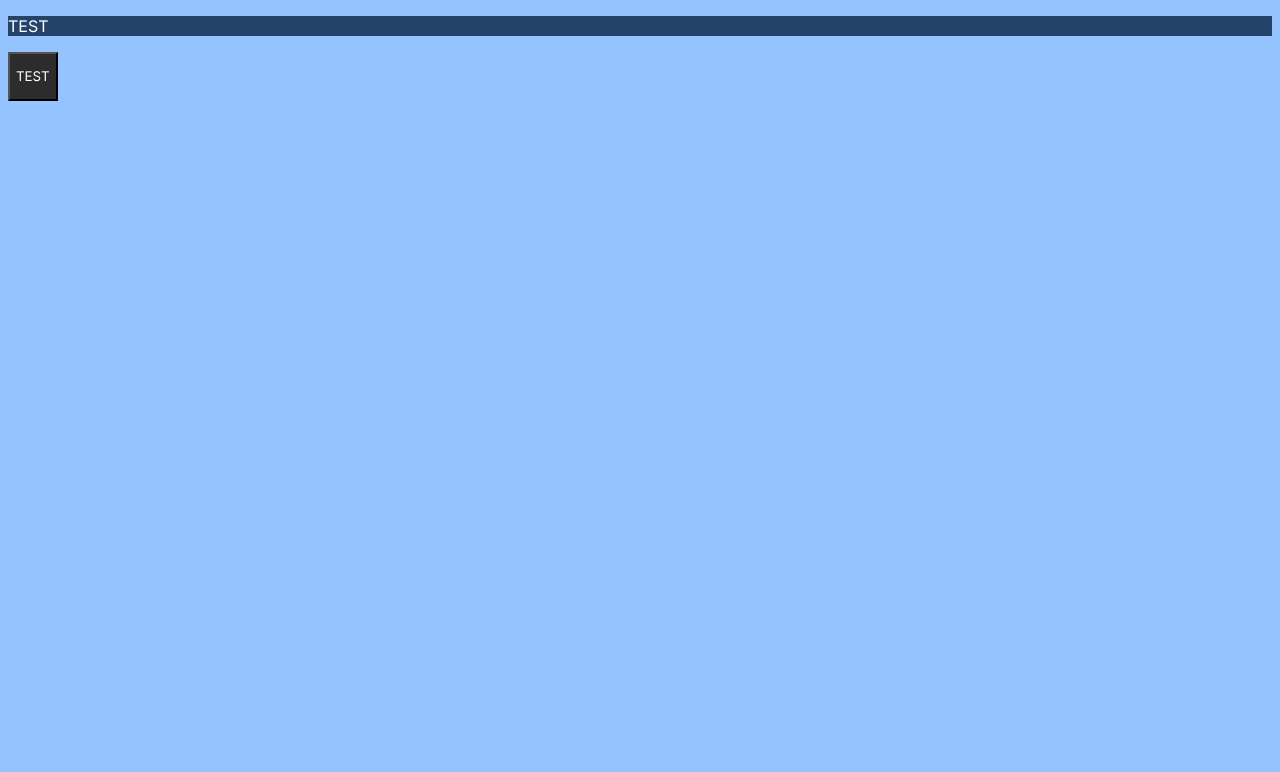
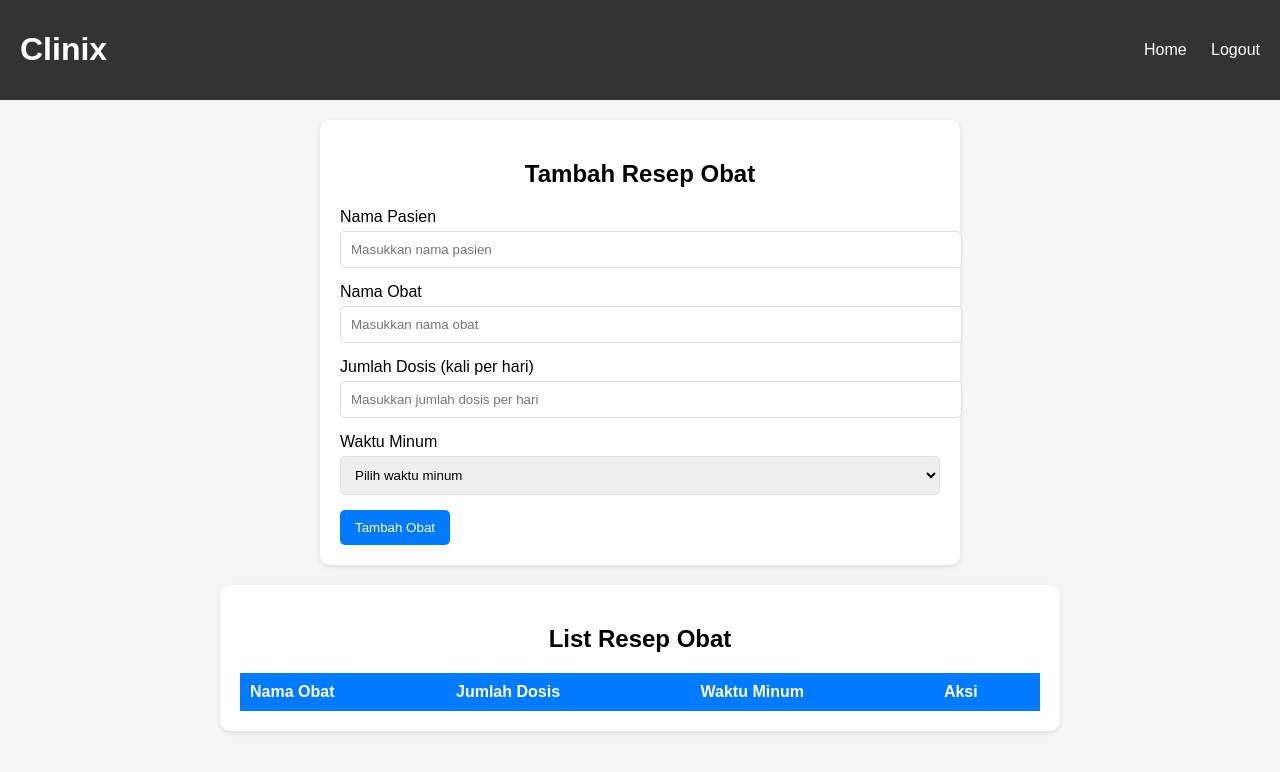
Before and after one commit to ArloDanteHananvyasa/TubesRPL, a plain HTML site: page index.html in a window 1280 px wide. Drawn offline with Linux system fonts and the light colour scheme.

Commit message:
add page input resep obat
html + css + js

```diff
--- a/Template.css
+++ /dev/null
@@ -1,29 +0,0 @@
-@font-face {
-    font-family: 'Inter';
-    src: url('fonts/Inter-Regular.woff2') format('woff2'),
-        url('fonts/Inter-Regular.woff') format('woff');
-    font-weight: normal;
-    font-style: normal;
-}
-
-:root {
-    --button: #2C2C2C;
-    --window: #23436B;
-    --background: #94c3ff;
-}
-
-body {
-    color: var(--background);
-}
-
-div {
-    color: var(--window);
-}
-
-section {
-    color: var(--button);
-}
-
-p {
-    font-family: 'Inter';
-}
--- a/index.html
+++ b/index.html
@@ -1,57 +1,64 @@
 <!DOCTYPE html>
 <html lang="en">
+<head>
+  <meta charset="UTF-8">
+  <meta name="viewport" content="width=device-width, initial-scale=1.0">
+  <title>Tambah Resep Obat</title>
+  <link rel="stylesheet" href="styles.css">
+</head>
+<body>
+  <header class="header">
+    <div class="container">
+      <h1>Clinix</h1>
+      <nav>
+        <a href="#">Home</a>
+        <a href="#">Logout</a>
+      </nav>
+    </div>
+  </header>
 
-<head>
-    <meta charset="UTF-8">
-    <meta name="viewport" content="width=device-width, initial-scale=1.0">
-    <title>Document</title>
-    <style>
-        /* template font */
-        @font-face {
-            font-family: 'Inter';
-            src: url('fonts/Inter-Regular.woff2') format('woff2'),
-                url('fonts/Inter-Regular.woff') format('woff');
-            font-weight: normal;
-            font-style: normal;
-        }
+  <main>
+    <div class="form-container">
+      <h2>Tambah Resep Obat</h2>
+      <form id="add-resep-form">
+        <label for="nama-pasien">Nama Pasien</label>
+        <input type="text" id="nama-pasien" placeholder="Masukkan nama pasien" required>
 
-        /* Template warna */
-        :root {
-            --button: #2C2C2C;
-            --window: #23436B;
-            --background: #94c3ff;
-        }
+        <label for="nama-obat">Nama Obat</label>
+        <input type="text" id="nama-obat" placeholder="Masukkan nama obat" required>
 
-        /* contoh penggunaan */
-        body {
-            background-color: var(--background);
-        }
+        <label for="jumlah-dosis">Jumlah Dosis (kali per hari)</label>
+        <input type="number" id="jumlah-dosis" placeholder="Masukkan jumlah dosis per hari" min="1" required>
 
-        div {
-            background-color: var(--window);
-        }
+        <label for="waktu-minum">Waktu Minum</label>
+        <select id="waktu-minum" required>
+          <option value="" disabled selected>Pilih waktu minum</option>
+          <option value="sebelum-makan">Sebelum Makan</option>
+          <option value="sesudah-makan">Sesudah Makan</option>
+        </select>
 
-        button {
-            background-color: var(--button);
-        }
+        <button type="button" onclick="addResep()">Tambah Obat</button>
+      </form>
+    </div>
 
-        p {
-            font-family: 'Inter';
-        }
-    </style>
+    <div class="table-container">
+      <h2>List Resep Obat</h2>
+      <table>
+        <thead>
+          <tr>
+            <th>Nama Obat</th>
+            <th>Jumlah Dosis</th>
+            <th>Waktu Minum</th>
+            <th>Aksi</th>
+          </tr>
+        </thead>
+        <tbody id="resep-list">
+          <!-- Resep akan ditambahkan di sini -->
+        </tbody>
+      </table>
+    </div>
+  </main>
 
-    <!-- jangan lupa tambahin ini ke "HEAD" htmlnya -->
-    <link href="https://fonts.googleapis.com/css2?family=Inter:wght@100;200;300;400;500;600;700;800;900&display=swap"
-        rel="stylesheet">
-</head>
-
-<body>
-    <div>
-        <p style="color: white;">TEST</p>
-    </div>
-    <button>
-        <p style="color: white;">TEST</p>
-    </button>
+  <script src="scripts.js"></script>
 </body>
-
 </html>
--- /dev/null
+++ b/scripts.js
@@ -0,0 +1,35 @@
+// scripts.js
+
+function addResep() {
+  const namaObat = document.getElementById('nama-obat').value;
+  const jumlahDosis = document.getElementById('jumlah-dosis').value;
+  const waktuMinum = document.getElementById('waktu-minum').value;
+
+  // Validasi input
+  if (namaObat === '' || jumlahDosis === '' || waktuMinum === '') {
+    alert('Semua field harus diisi!');
+    return;
+  }
+
+  // Tambahkan data ke tabel
+  const table = document.getElementById('resep-list');
+  const newRow = document.createElement('tr');
+  newRow.innerHTML = `
+    <td>${namaObat}</td>
+    <td>${jumlahDosis} kali/hari</td>
+    <td>${waktuMinum === 'sebelum-makan' ? 'Sebelum Makan' : 'Sesudah Makan'}</td>
+    <td><button class="action-btn" onclick="deleteRow(this)">Hapus</button></td>
+  `;
+  table.appendChild(newRow);
+
+  // Bersihkan input form
+  document.getElementById('nama-obat').value = '';
+  document.getElementById('jumlah-dosis').value = '';
+  document.getElementById('waktu-minum').value = '';
+}
+
+function deleteRow(button) {
+  // Hapus baris tabel
+  const row = button.parentNode.parentNode;
+  row.parentNode.removeChild(row);
+}
--- /dev/null
+++ b/styles.css
@@ -0,0 +1,132 @@
+/* Global Styles */
+body {
+    font-family: Arial, sans-serif;
+    margin: 0;
+    padding: 0;
+    background-color: #f5f5f5;
+  }
+
+  .header {
+    background-color: #333;
+    color: white;
+    padding: 10px 20px;
+  }
+
+  .header .container {
+    display: flex;
+    justify-content: space-between;
+    align-items: center;
+  }
+
+  .header nav a {
+    color: white;
+    margin-left: 20px;
+    text-decoration: none;
+  }
+
+  .header nav a:hover {
+    text-decoration: underline;
+  }
+
+  .form-container {
+    background-color: #fff;
+    margin: 20px auto;
+    padding: 20px;
+    border-radius: 10px;
+    box-shadow: 0 2px 5px rgba(0, 0, 0, 0.1);
+    width: 90%;
+    max-width: 600px;
+  }
+
+  .form-container h2 {
+    margin-bottom: 20px;
+    text-align: center;
+  }
+
+  .form-container label {
+    display: block;
+    margin-bottom: 5px;
+  }
+
+  .form-container input {
+    width: 100%;
+    padding: 10px;
+    margin-bottom: 15px;
+    border: 1px solid #ddd;
+    border-radius: 5px;
+  }
+
+  .form-container button {
+    background-color: #007bff;
+    color: white;
+    padding: 10px 15px;
+    border: none;
+    border-radius: 5px;
+    cursor: pointer;
+  }
+
+  .form-container button:hover {
+    background-color: #0056b3;
+  }
+
+  .table-container {
+    background-color: #fff;
+    margin: 20px auto;
+    padding: 20px;
+    border-radius: 10px;
+    box-shadow: 0 2px 5px rgba(0, 0, 0, 0.1);
+    width: 90%;
+    max-width: 800px;
+  }
+
+  .table-container h2 {
+    margin-bottom: 20px;
+    text-align: center;
+  }
+
+  table {
+    width: 100%;
+    border-collapse: collapse;
+  }
+
+  table thead th {
+    background-color: #007bff;
+    color: white;
+    padding: 10px;
+    text-align: left;
+  }
+
+  table tbody td {
+    padding: 10px;
+    border-bottom: 1px solid #ddd;
+  }
+
+  table tbody td:last-child {
+    text-align: center;
+  }
+
+  table tbody tr:hover {
+    background-color: #f1f1f1;
+  }
+
+  .action-btn {
+    background-color: #dc3545;
+    color: white;
+    padding: 5px 10px;
+    border: none;
+    border-radius: 5px;
+    cursor: pointer;
+  }
+
+  .action-btn:hover {
+    background-color: #a71d2a;
+  }
+
+  /* Form Styling */
+.form-container select {
+    width: 100%;
+    padding: 10px;
+    margin-bottom: 15px;
+    border: 1px solid #ddd;
+    border-radius: 5px;
+  }
```
